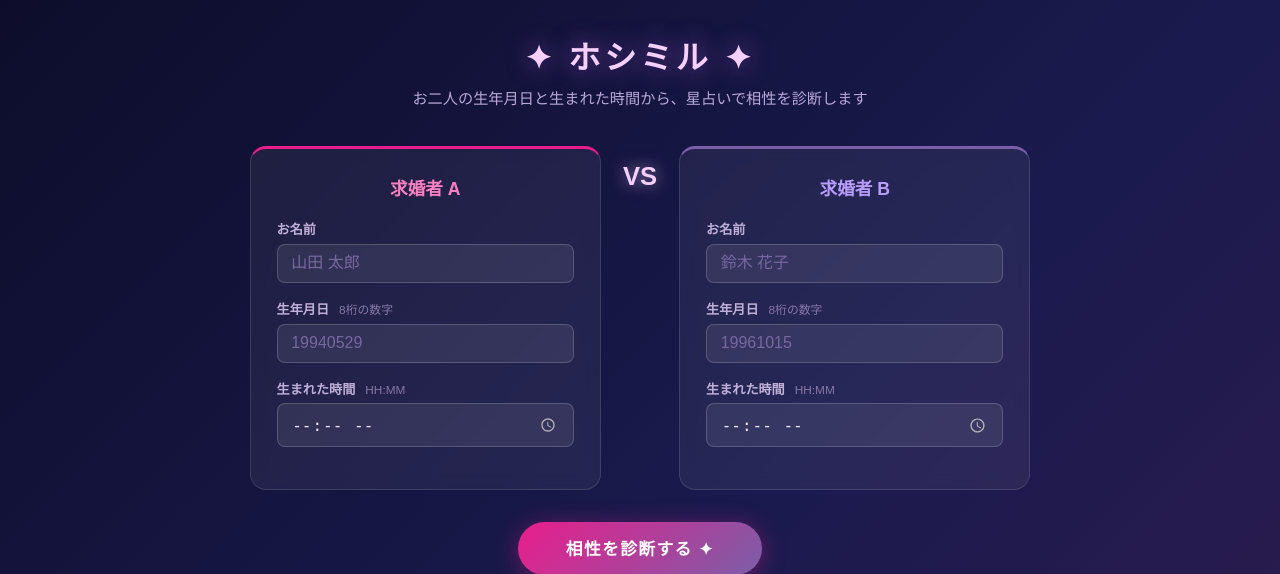
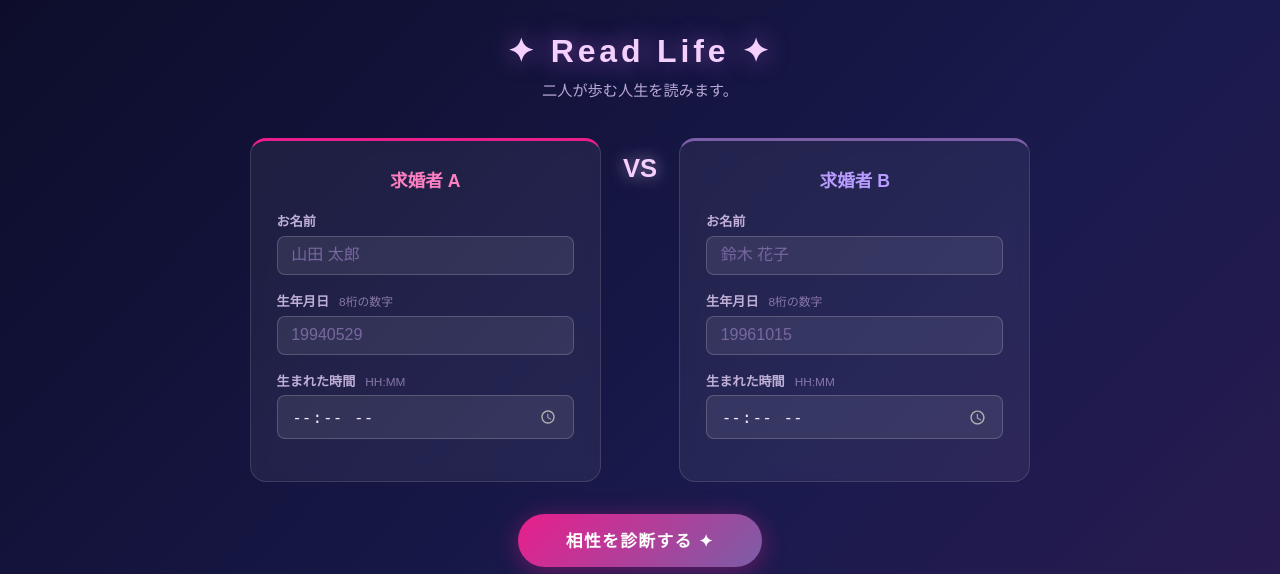
Before and after one commit to skwsk0529/matchmaking, a Flask app: page / in a window 1280 px wide. Shown: the top 574 px of the page. Run offline with Flask 3, Linux system fonts and the light colour scheme.

Commit message:
サービス名をRead Lifeに変更

```diff
--- a/templates/index.html
+++ b/templates/index.html
@@ -3,14 +3,14 @@
 <head>
   <meta charset="UTF-8">
   <meta name="viewport" content="width=device-width, initial-scale=1.0">
-  <title>ホシミル | 相性診断</title>
+  <title>Read Life | 相性診断</title>
   <link rel="stylesheet" href="/static/style.css">
 </head>
 <body>
   <div class="container">
     <header>
-      <h1>✦ ホシミル ✦</h1>
-      <p class="subtitle">お二人の生年月日と生まれた時間から、星占いで相性を診断します</p>
+      <h1>✦ Read Life ✦</h1>
+      <p class="subtitle">二人が歩む人生を読みます。</p>
     </header>
 
     {% if errors %}
--- a/templates/result.html
+++ b/templates/result.html
@@ -3,7 +3,7 @@
 <head>
   <meta charset="UTF-8">
   <meta name="viewport" content="width=device-width, initial-scale=1.0">
-  <title>ホシミル | 診断結果</title>
+  <title>Read Life | 診断結果</title>
   <link rel="stylesheet" href="/static/style.css">
 </head>
 <body>
```
